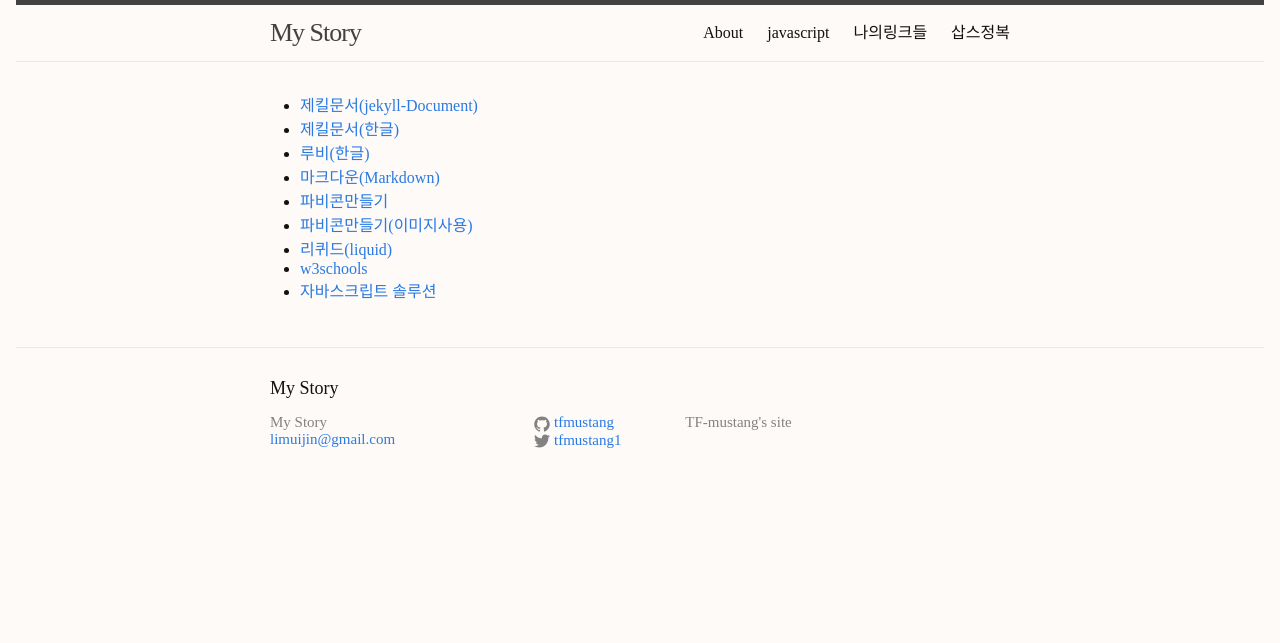
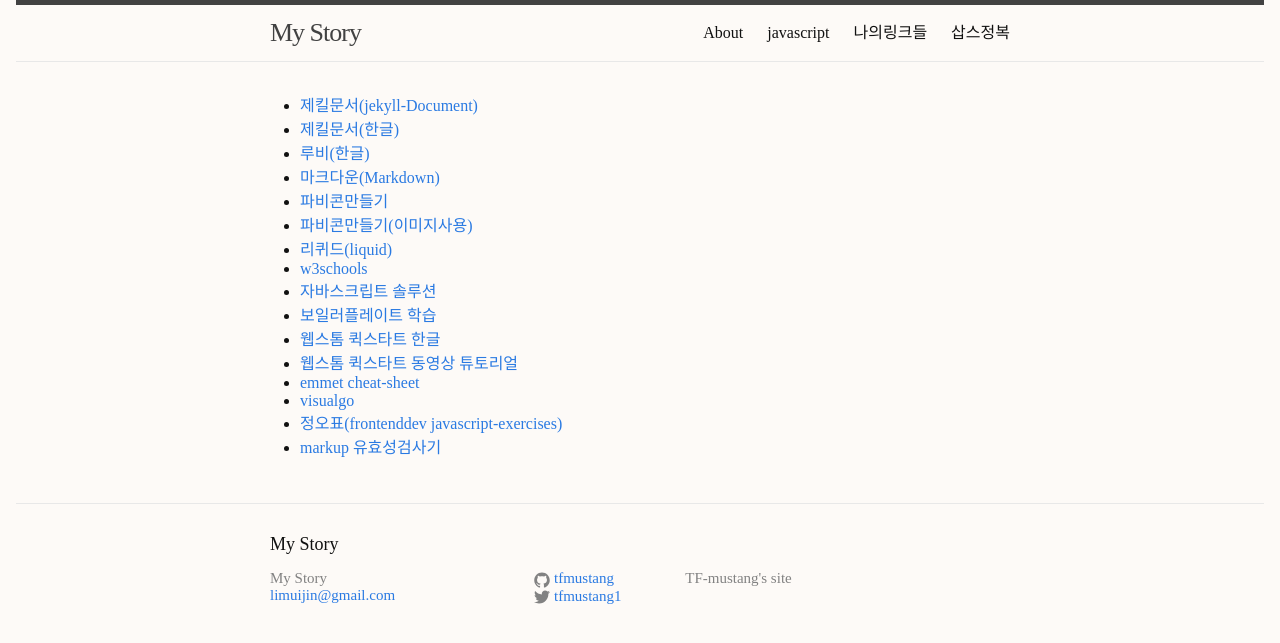
Before and after one commit to tfmustang/tfmustang.github.io, a Jekyll site: the page built from mylink.md, in a window 1280 px wide. Shown: the top 643 px of the page. Built offline with Jekyll 4.4.1, drawn with Linux system fonts in a browser that asks for light colours.

Commit message:
일부수정
일부수정

```diff
--- a/mylink.md
+++ b/mylink.md
@@ -12,3 +12,10 @@ title: 나의링크들
 * [리퀴드(liquid)](https://github.com/Shopify/liquid/wiki/Liquid-for-Designers)
 * [w3schools](http://www.w3schools.com)
 * [자바스크립트 솔루션](http://www.w3resource.com/javascript-exercises/)
+* [보일러플레이트 학습](http://webdir.tistory.com/449)
+* [웹스톰 퀵스타트 한글](http://egloos.zum.com/mcchae/v/10966915)
+* [웹스톰 퀵스타트 동영상 튜토리얼](https://www.jetbrains.com/webstorm/documentation/)
+* [emmet cheat-sheet](http://docs.emmet.io/cheat-sheet/)
+* [visualgo](http://visualgo.net)
+* [정오표(frontenddev javascript-exercises)](http://www.insightbook.co.kr/books/programming-insight/professional-javascript-for-web-developers/%ec%a0%95%ec%98%a4%ed%91%9c)
+* [markup 유효성검사기](http://validator.kldp.org/)
```
Also changed, not shown: _posts/2016-05-18-frontendjavascript_1.md (added, +52 -0 lines).
